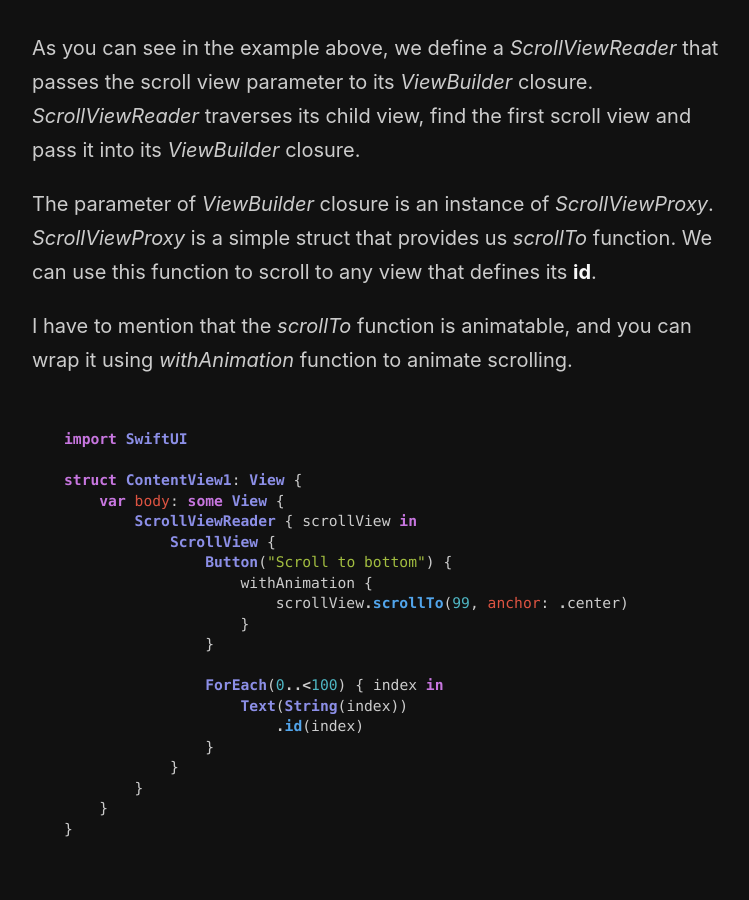
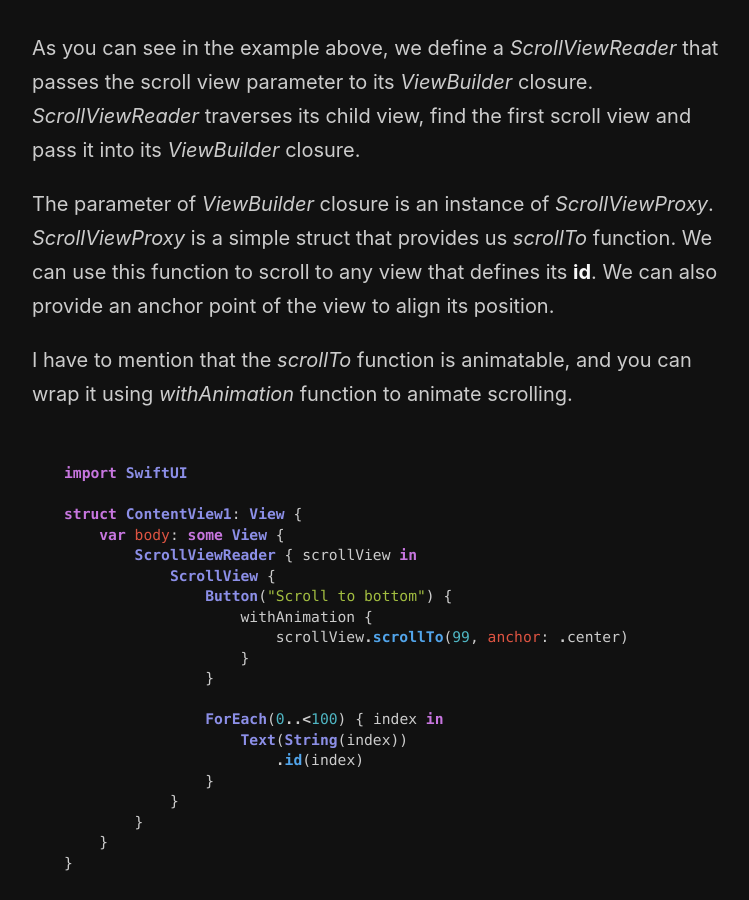
Before and after one commit to mecid/mecid.github.io, a Jekyll site: the page built from _posts/2020-09-24-mastering-scrollview-in-swiftui.md, in a window 1280 px wide and 900 px high, scrolled down 1600 px. Shown: the whole window, without its empty margins (258-1007 px from the left). Built offline with Jekyll 4.4.1, drawn with Linux system fonts in a browser that asks for light colours.

Commit message:
information about the anchor added.

```diff
--- a/_posts/2020-09-24-mastering-scrollview-in-swiftui.md
+++ b/_posts/2020-09-24-mastering-scrollview-in-swiftui.md
@@ -52,7 +52,7 @@ struct ContentView1: View {
 
 As you can see in the example above, we define a *ScrollViewReader* that passes the scroll view parameter to its *ViewBuilder* closure. *ScrollViewReader* traverses its child view, find the first scroll view and pass it into its *ViewBuilder* closure.
 
-The parameter of *ViewBuilder* closure is an instance of *ScrollViewProxy*. *ScrollViewProxy* is a simple struct that provides us *scrollTo* function. We can use this function to scroll to any view that defines its **id**.
+The parameter of *ViewBuilder* closure is an instance of *ScrollViewProxy*. *ScrollViewProxy* is a simple struct that provides us *scrollTo* function. We can use this function to scroll to any view that defines its **id**. We can also provide an anchor point of the view to align its position.
 
 I have to mention that the *scrollTo* function is animatable, and you can wrap it using *withAnimation* function to animate scrolling.
 
```
